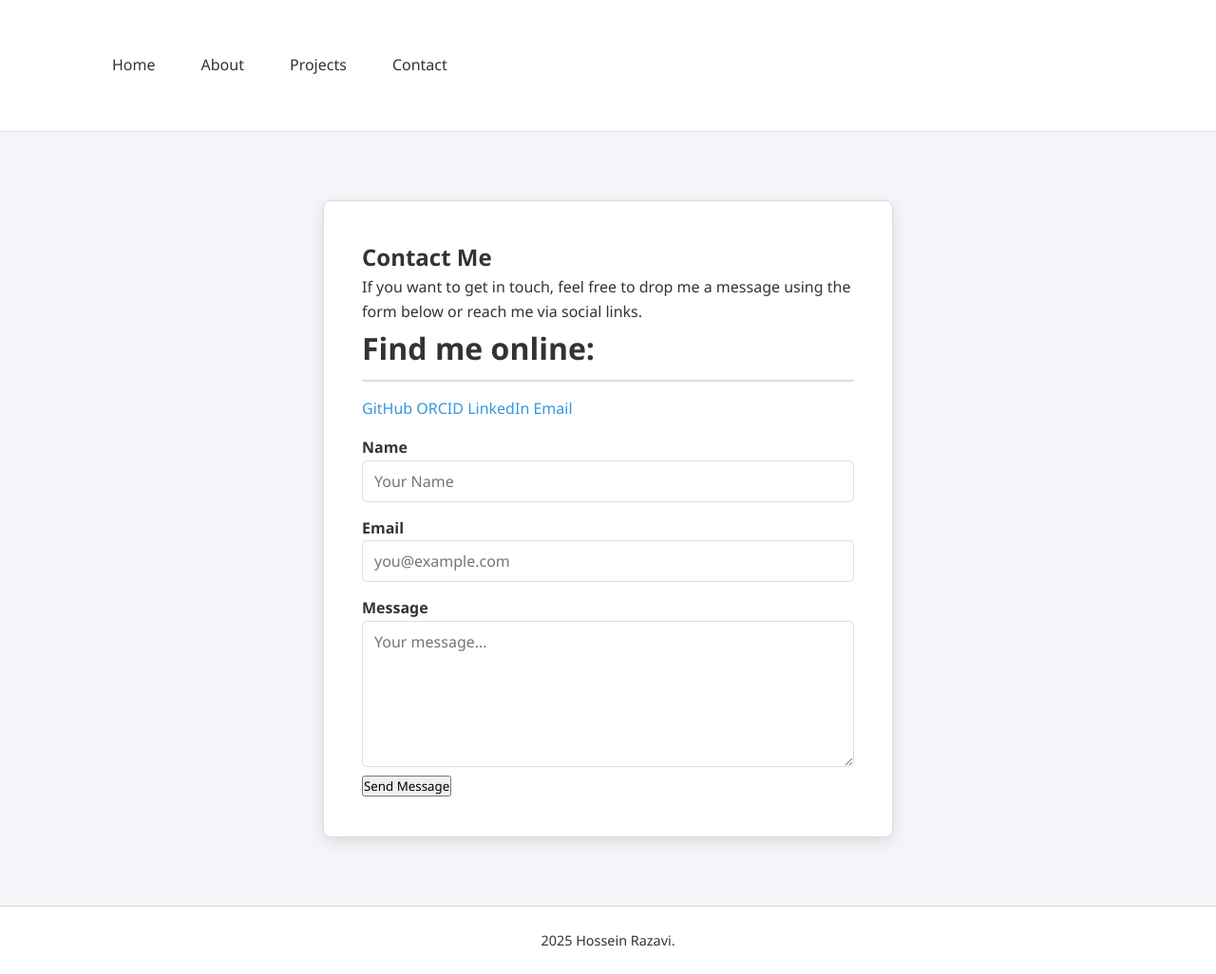
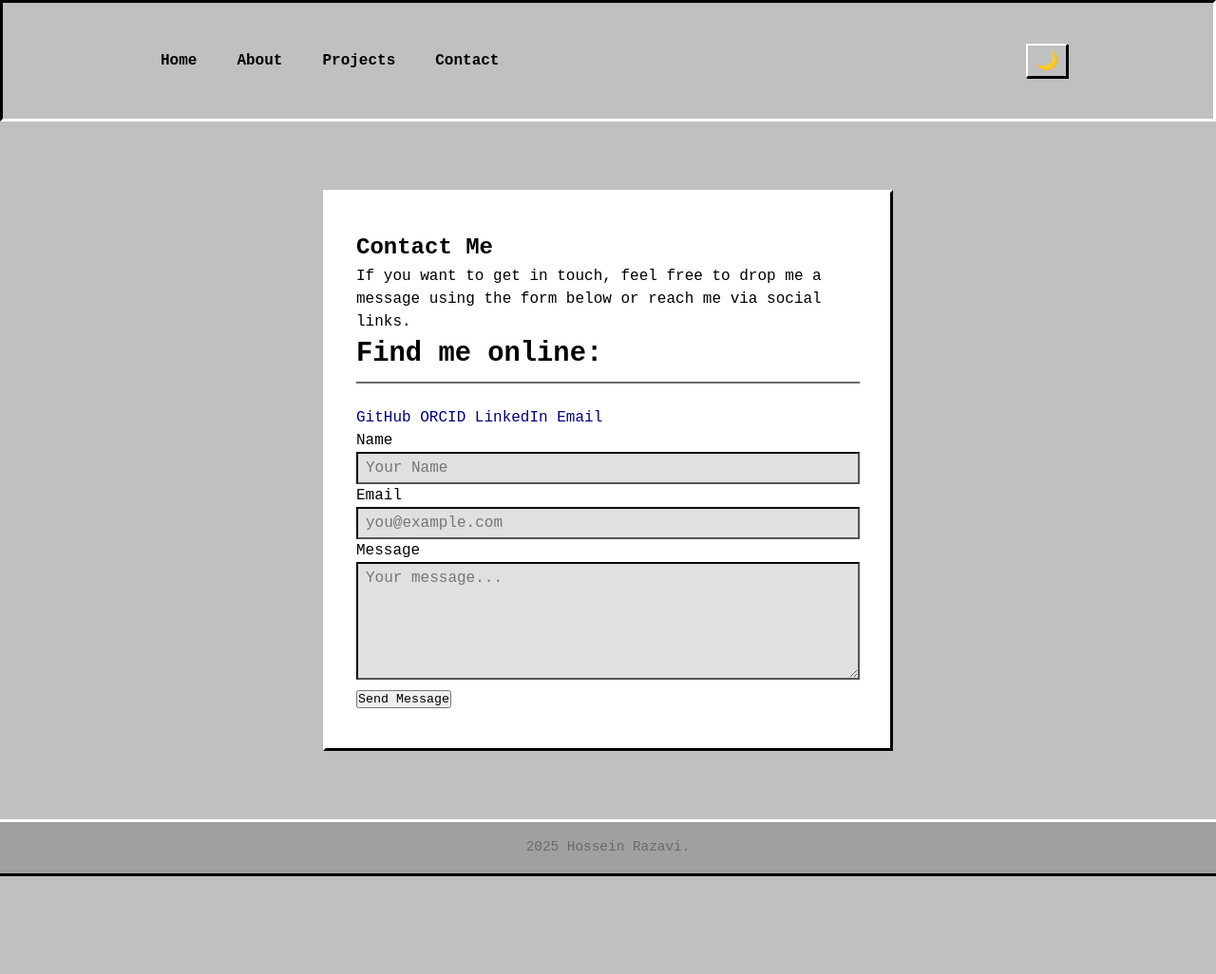
Before and after one commit to UncleRazavi/UncleRazavi.github.io, a Jekyll site: the page contact.html, which Jekyll copies as it is, in a window 1280 px wide and 1026 px high. Shown: the whole window at 95% size. Built offline with Jekyll 4.4.1, drawn with Linux system fonts in a browser that asks for light colours.

Commit message:
Revamp styles to classic desktop theme
Updated global styles to reflect a classic desktop theme with a retro feel, including changes to colors, fonts, and layout adjustments for various components.

```diff
--- a/assets/css/main.css
+++ b/assets/css/main.css
@@ -1,48 +1,58 @@
 /* ============================= */
-/* Global Styles & Variables     */
+/* Global Styles & Variables 1998 */
 /* ============================= */
 
+/* Using a Monospace font stack for the classic programmer/terminal feel */
 * {
     margin: 0;
     padding: 0;
     box-sizing: border-box;
-    font-family: 'Segoe UI', Tahoma, Geneva, Verdana, sans-serif;
-    transition: background-color 0.3s, color 0.3s, border-color 0.3s;
+    /* Consolidate font stack */
+    font-family: 'Courier New', Courier, monospace, 'Lucida Console', Monaco;
+    /* Removed smooth transitions for that instant, blocky feel */
 }
 
-/* Default Colors (Light Mode) */
+/* Default Colors (Classic Desktop Theme) */
 :root {
-    --primary-color: #3498db;      /* Blue */
-    --secondary-color: #2ecc71;    /* Green */
-    --text-color: #333;
-    --background-color: #f4f4f9;
-    --card-background: #ffffff;
-    --border-color: #ddd;
+    /* Main Theme Colors */
+    --bg-color: #c0c0c0;       /* Standard Windows 95/98 gray */
+    --text-color: #000000;
+    --primary-color: #000080;  /* Deep blue for links and headers */
+    --primary-hover: #1084d0;  /* A slightly brighter active blue */
+    --secondary-color: #6a6a6a; /* Darker gray for text/accents */
+
+    /* UI Component Colors */
+    --card-bg: #ffffff;        /* White card background */
+    --input-bg: #e0e0e0;       /* Input field background (sunken effect base) */
+    --footer-bg: #a0a0a0;      /* Darker gray footer */
+
+    /* 3D Border Colors */
+    --border-light: #ffffff;   /* Highlight color (top/left) */
+    --border-dark: #000000;    /* Shadow color (bottom/right) */
 }
 
-/* Dark Mode: Applied via Browser/OS Preference or Dark Reader */
-@media (prefers-color-scheme: dark) {
-    :root {
-        --primary-color: #5dade2;      /* Lighter Blue for contrast */
-        --secondary-color: #58d68d;    /* Lighter Green for contrast */
-        --text-color: #f4f4f9;
-        --background-color: #1a1a2e;   /* Dark background */
-        --card-background: #282c3f;    /* Slightly lighter card */
-        --border-color: #3e4a61;       /* Darker border */
-    }
+/* Dark Mode (High Contrast Terminal Style - triggered by .dark-mode class) */
+.dark-mode {
+    --bg-color: #000000;
+    --text-color: #00ff00; /* Bright Green */
+    --primary-color: #00c000; /* Darker Green */
+    --primary-hover: #00ff00;
+    --secondary-color: #007000;
+    --card-bg: #111111;
+    --input-bg: #000000;
+    --footer-bg: #0a0a0a;
+    --border-light: #00c000;
+    --border-dark: #003300;
 }
 
 body {
-    line-height: 1.6;
-    background-color: var(--background-color);
+    line-height: 1.5;
+    background-color: var(--bg-color);
     color: var(--text-color);
-
-    /* Crucial for Dark Reader / OS Dark Mode compatibility */
-    color-scheme: light dark;
 }
 
 /* ============================= */
-/* Particle Background (Removed 3D dependencies) */
+/* Particle Background           */
 /* ============================= */
 
 #particles-js {
@@ -52,7 +62,8 @@ body {
     width: 100%;
     height: 100%;
     z-index: -1;
-    background-color: var(--background-color); /* Matches body */
+    /* Using the CSS variable to swap background color on theme change */
+    background-color: var(--bg-color);
 }
 
 /* Ensure all content sits on top of the particles */
@@ -78,21 +89,28 @@ a:hover {
 /* Section Headings */
 .section-heading, section h2 {
     text-align: left;
-    margin-bottom: 1rem;
-    font-size: 2rem;
-    border-bottom: 2px solid var(--border-color);
+    margin-bottom: 1.5rem;
+    font-size: 1.8rem;
+    /* Classic section divider look */
+    border-bottom: 2px solid var(--secondary-color);
     padding-bottom: 0.5rem;
     color: var(--text-color);
 }
 
-/* Profile Avatar Image Filter (Keeping subtle filter, removing hover transform) */
+/* Profile Avatar Image Filter */
 .profile-avatar .avatar-img {
     display: block;
     width: 100%;
     height: 100%;
     object-fit: cover;
     border: none;
-    filter: grayscale(0%); /* Resetting filter */
+    transition: filter 0.2s ease-in-out;
+    filter: grayscale(10%);
+}
+
+.profile-avatar .avatar-img:hover {
+    filter: grayscale(100%);
+    transform: scale(1.05);
 }
 
 /* ============================= */
@@ -101,7 +119,7 @@ a:hover {
 
 .container {
     width: 90%;
-    max-width: 1100px; /* Slightly wider container */
+    max-width: 1000px;
     margin: auto;
     padding: 2rem 1rem;
 }
@@ -111,9 +129,12 @@ a:hover {
 /* ============================= */
 
 header {
-    background-color: var(--card-background);
-    padding: 1rem 0;
-    border-bottom: 1px solid var(--border-color); /* Flat border */
+    background-color: var(--bg-color);
+    padding: 0.5rem 0;
+    /* Use strong 3D border for the title bar look */
+    border: 3px solid var(--border-dark);
+    border-right-color: var(--border-light);
+    border-bottom-color: var(--border-light);
     position: sticky;
     top: 0;
     z-index: 1000;
@@ -121,34 +142,53 @@ header {
 
 header nav {
     display: flex;
-    justify-content: flex-start; /* Align left */
+    justify-content: space-between;
     align-items: center;
-    gap: 1.5rem;
 }
 
 header nav a {
+    margin-right: 1rem;
     padding: 0.5rem 0.75rem;
-    font-weight: 500;
+    font-weight: bold;
     color: var(--text-color);
-    border: none;
+    border: 1px solid transparent; /* Flat button base */
 }
 
 header nav a:hover {
     color: var(--primary-color);
     text-decoration: none;
-    background-color: rgba(var(--primary-color), 0.1);
-    border-radius: 4px;
+    /* Sunken look on hover */
+    border: 1px inset var(--border-dark);
 }
 
 header nav .active {
+    background-color: var(--card-bg);
     color: var(--primary-color);
-    background-color: rgba(var(--primary-color), 0.1);
-    border-radius: 4px;
+    /* Inverse/pressed look for the active link */
+    border: 1px inset var(--border-dark);
 }
 
-/* Dark Mode Toggle is removed as per request */
+/* DARK MODE TOGGLE BUTTON (Restored Retro Style) */
 #dark-mode-toggle {
-    display: none;
+    display: inline-block;
+    padding: 4px 8px; /* Smaller padding */
+    font-size: 1.2rem;
+    cursor: pointer;
+    background-color: var(--bg-color);
+    border: 2px outset var(--border-light);
+    border-right-color: var(--border-dark);
+    border-bottom-color: var(--border-dark);
+    box-shadow: 1px 1px 0 var(--border-dark);
+    color: var(--text-color);
+    margin-left: auto; /* Push to the right */
+}
+
+#dark-mode-toggle:hover {
+    /* Pressed effect on hover */
+    border: 2px inset var(--border-dark);
+    border-right-color: var(--border-light);
+    border-bottom-color: var(--border-light);
+    box-shadow: none;
 }
 
 
@@ -158,37 +198,46 @@ header nav .active {
 
 .cta-btn, .button-link, .cta-link {
     display: inline-block;
-    padding: 10px 20px;
-    margin: 10px 0;
-    font-weight: 600;
+    padding: 8px 16px;
+    margin: 8px 4px;
+    font-weight: bold;
     text-align: center;
     cursor: pointer;
-    text-transform: none;
+    text-transform: uppercase;
     text-decoration: none;
+    color: var(--text-color);
+    background-color: var(--bg-color);
 
-    /* Modern Flat Button Style */
-    color: white;
-    background-color: var(--primary-color);
-    border: none;
-    border-radius: 5px;
-    box-shadow: none;
+    /* Classic 3D-raised button effect */
+    border: 2px outset var(--border-light);
+    border-right-color: var(--border-dark);
+    border-bottom-color: var(--border-dark);
+    box-shadow: 1px 1px 0 var(--border-dark);
 }
 
 .cta-btn:hover, .button-link:hover, .cta-link:hover {
-    background-color: var(--primary-hover);
-    transform: translateY(-1px);
-    box-shadow: 0 4px 8px rgba(0, 0, 0, 0.1);
+    /* Classic 3D-pressed button effect */
+    background-color: var(--bg-color);
+    border: 2px inset var(--border-dark); /* Dark top/left (pressed) */
+    border-right-color: var(--border-light);
+    border-bottom-color: var(--border-light);
+    box-shadow: none; /* Remove shadow when pressed */
     text-decoration: none;
 }
 
 .cta-btn.primary {
-    /* No difference in style for primary here */
     background-color: var(--primary-color);
-    color: white;
+    color: var(--border-light);
+    border-color: var(--primary-color);
+    border-top-color: var(--primary-hover);
+    border-left-color: var(--primary-hover);
 }
 
 .cta-btn.primary:hover {
     background-color: var(--primary-hover);
+    border: 2px inset var(--border-dark);
+    border-right-color: var(--border-light);
+    border-bottom-color: var(--border-light);
 }
 
 
@@ -199,35 +248,39 @@ header nav .active {
 .hero-section {
     padding: 4rem 0;
     text-align: center;
-    background-color: var(--card-background);
-    border: 1px solid var(--border-color); /* Simple border */
-    border-radius: 8px;
+    background-color: var(--card-bg);
+    /* 3D Window Frame: raised border style */
+    border: 3px outset var(--border-light);
+    border-right-color: var(--border-dark);
+    border-bottom-color: var(--border-dark);
     margin: 2rem auto;
-    box-shadow: 0 4px 12px rgba(0, 0, 0, 0.05);
 }
 
 .hero-content h1 {
-    font-size: 3rem;
+    font-size: 2.5rem;
     margin-bottom: 0.5rem;
     color: var(--primary-color);
 }
 
 .hero-content .subtitle {
-    font-size: 1.3rem;
-    margin-bottom: 2rem;
-    font-style: normal;
-    color: var(--text-color);
+    font-size: 1.2rem;
+    margin-bottom: 1.5rem;
+    font-style: italic;
+    color: var(--secondary-color);
 }
 
 .profile-avatar {
     margin: 0 auto 1.5rem;
-    width: 150px; /* Slightly larger avatar */
-    height: 150px;
-    border-radius: 50%; /* Rounded avatar */
+    width: 120px;
+    height: 120px;
+
     overflow: hidden;
     position: relative;
-    border: 3px solid var(--primary-color); /* Highlight border */
-    box-shadow: 0 0 10px rgba(0, 0, 0, 0.1);
+
+    /* Boxy 3D Frame for the image placeholder (Raised) */
+    border: 3px outset var(--border-light);
+    border-right-color: var(--border-dark);
+    border-bottom-color: var(--border-dark);
 }
 
 /* CSS for the 3D Canvas */
@@ -235,64 +288,63 @@ header nav .active {
     display: block;
     width: 100%;
     height: 100%;
-    border: none; /* Remove internal border */
+    /* OPTIONAL: Adds a slight border to the canvas inside the frame for definition */
+    border: 1px solid var(--secondary-color);
 }
-
 /* ============================= */
 /* Cards & Lists                 */
 /* ============================= */
 
 .skills-focus-section {
-    background-color: var(--card-background);
-    border: 1px solid var(--border-color);
-    border-radius: 8px;
-    padding: 2rem;
+    background-color: var(--input-bg);
+    /* Changed to 3D inset effect for a recessed panel look */
+    border: 2px inset var(--border-dark);
+    padding: 1.5rem;
     margin: 2rem auto;
-    box-shadow: 0 2px 8px rgba(0, 0, 0, 0.05);
 }
 
 .focus-list {
-    list-style: disc; /* Back to normal list style */
+    list-style: square;
     padding-left: 20px;
     display: flex;
     flex-wrap: wrap;
-    gap: 30px;
+    gap: 20px;
 }
 
 /* Project Grid */
 .project-grid {
     display: grid;
     grid-template-columns: repeat(auto-fit, minmax(300px, 1fr));
-    gap: 30px;
+    gap: 20px;
 }
 
 .project-card {
-    background-color: var(--card-background);
+    background-color: var(--card-bg);
     color: var(--text-color);
-    padding: 20px;
-    margin-bottom: 0;
-    border: 1px solid var(--border-color);
-    border-radius: 8px;
-    box-shadow: 0 2px 5px rgba(0, 0, 0, 0.05);
+    padding: 1.5rem;
+    margin-bottom: 1.5rem;
+
+    /* 3D Sunken/Recessed Effect for the card content area */
+    border: 2px inset var(--border-dark);
 }
 
 .project-card h2 {
-    font-size: 1.5rem;
+    font-size: 1.4rem;
     color: var(--primary-color);
-    margin-bottom: 0.5rem;
-    border-bottom: none;
-    padding-bottom: 0;
+    margin-bottom: 0.75rem;
+    border-bottom: 1px dashed var(--secondary-color);
+    padding-bottom: 0.25rem;
 }
 
 .project-image-placeholder {
-    height: 180px;
-    background-color: var(--background-color);
-    color: var(--text-color);
+    height: 150px;
+    background-color: var(--input-bg);
+    color: var(--secondary-color);
     text-align: center;
-    line-height: 180px;
+    line-height: 150px;
     margin-top: 1rem;
-    border: 1px dashed var(--border-color);
-    border-radius: 4px;
+    /* 3D Sunken/Recessed border for the internal window look */
+    border: 2px inset var(--border-dark);
 }
 
 /* ============================= */
@@ -302,36 +354,33 @@ header nav .active {
 .contact-container {
     max-width: 600px;
     margin: 40px auto;
-    padding: 40px;
-    background-color: var(--card-background);
-    border: 1px solid var(--border-color);
-    border-radius: 8px;
-    box-shadow: 0 5px 15px rgba(0, 0, 0, 0.1);
-}
-
-.contact-form label {
-    font-weight: bold;
-    display: block;
-    margin-top: 15px;
+    padding: 40px 32px;
+    background-color: var(--card-bg);
+    /* Classic 3D window style (Raised) */
+    border: 3px outset var(--border-light);
+    border-right-color: var(--border-dark);
+    border-bottom-color: var(--border-dark);
 }
 
 .contact-form input,
 .contact-form textarea {
-    width: 100%;
-    padding: 10px 12px;
-    border: 1px solid var(--border-color);
+    width: 100%; /* Ensure inputs fill the width */
+    padding: 6px 8px;
+    border: none;
     background-color: var(--input-bg);
     color: var(--text-color);
     font-size: 1rem;
-    border-radius: 5px;
+
+    /* Sunken field effect (inward bevel) */
+    border: 2px inset var(--border-dark);
 }
 
 .contact-form input:focus,
 .contact-form textarea:focus {
-    background-color: var(--card-background);
-    border-color: var(--primary-color);
-    outline: none;
-    box-shadow: 0 0 5px rgba(52, 152, 219, 0.5);
+    /* Slight color change on focus for feedback */
+    background-color: var(--card-bg);
+    /* Focus indicator */
+    outline: 1px dotted var(--primary-color);
 }
 
 
@@ -341,12 +390,13 @@ header nav .active {
 
 footer {
     text-align: center;
-    padding: 1.5rem 0;
-    background-color: var(--card-background);
-    color: var(--text-color);
+    padding: 1rem 0;
+    background-color: var(--footer-bg);
+    color: var(--secondary-color);
     font-size: 0.9rem;
-    border-top: 1px solid var(--border-color);
-    border-bottom: none;
+    /* Use a clear separation line (Raised border for consistency) */
+    border-top: 3px outset var(--border-light);
+    border-bottom: 3px outset var(--border-dark);
 }
 
 /* ============================= */
@@ -359,19 +409,24 @@ footer {
     }
 
     .hero-content h1 {
-        font-size: 2.5rem;
+        font-size: 2rem;
     }
 
     header nav {
-        justify-content: space-around;
-        gap: 0;
+        flex-direction: column;
+        align-items: flex-start;
     }
 
     header nav a {
-        margin: 0;
+        margin: 0.25rem 0;
     }
 
     .project-grid {
         grid-template-columns: 1fr;
     }
+
+    .profile-summary {
+        flex-direction: column;
+        text-align: center;
+    }
 }
```
